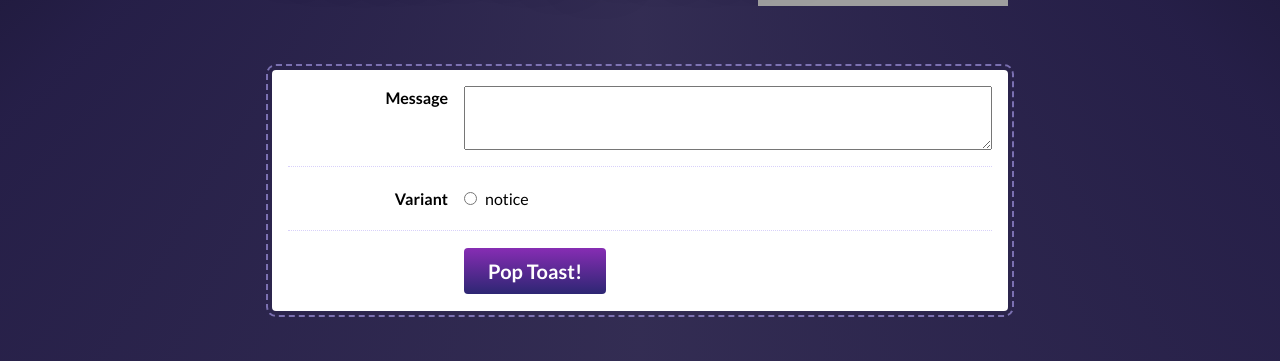
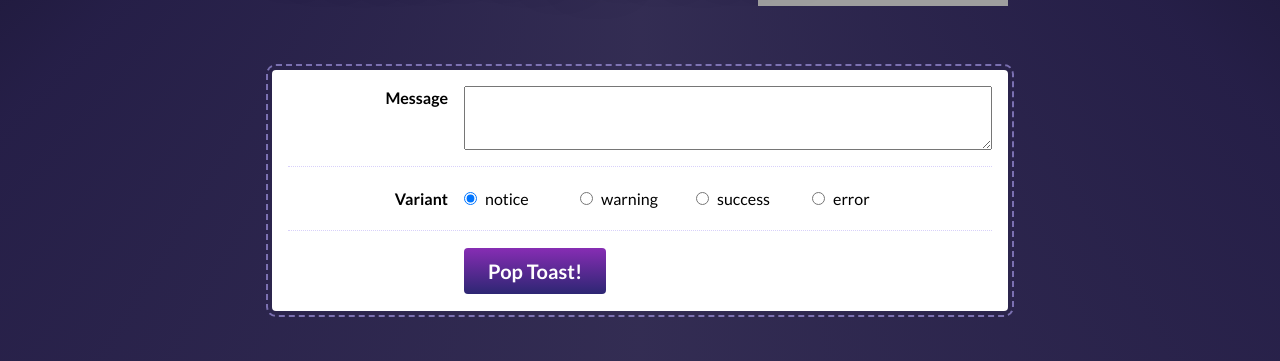
Before and after one commit to bhushangy/josh-react, a React (Vite) app in the folder project-toast/: page / in a window 1280 px wide. Shown: the part 358-719 px from the top of the page. Built offline with nearby package versions, Linux system fonts and the light colour scheme; grey boxes are pictures that could not be loaded.

Commit message:
wired up form inputs

```diff
--- a/project-toast/src/components/ToastPlayground/ToastPlayground.js
+++ b/project-toast/src/components/ToastPlayground/ToastPlayground.js
@@ -1,12 +1,27 @@
-import React from 'react';
+import React from "react";
 
-import Button from '../Button';
+import Button from "../Button";
 
-import styles from './ToastPlayground.module.css';
+import styles from "./ToastPlayground.module.css";
 
-const VARIANT_OPTIONS = ['notice', 'warning', 'success', 'error'];
+const VARIANT_OPTIONS = ["notice", "warning", "success", "error"];
 
 function ToastPlayground() {
+  const [toastMessage, setToastMesasge] = React.useState("");
+  const [toastVariant, setToastVariant] = React.useState("notice");
+
+  const toastMessageChangeHandler = (e) => {
+    setToastMesasge(e.target.value);
+  };
+
+  const toastVariantChangeHandler = (e) => {
+    setToastVariant(e.target.value);
+  };
+
+  const onFormSubmitHandler = (e) => {
+    e.preventDefault();
+  };
+
   return (
     <div className={styles.wrapper}>
       <header>
@@ -14,48 +29,53 @@ function ToastPlayground() {
         <h1>Toast Playground</h1>
       </header>
 
+      <form onSubmit={onFormSubmitHandler}>
         <div className={styles.controlsWrapper}>
           <div className={styles.row}>
             <label
               htmlFor="message"
               className={styles.label}
-            style={{ alignSelf: 'baseline' }}
+              style={{ alignSelf: "baseline" }}
             >
               Message
             </label>
             <div className={styles.inputWrapper}>
-            <textarea id="message" className={styles.messageInput} />
+              <textarea
+                id="message"
+                className={styles.messageInput}
+                value={toastMessage}
+                onChange={toastMessageChangeHandler}
+              />
             </div>
           </div>
 
           <div className={styles.row}>
             <div className={styles.label}>Variant</div>
-          <div
-            className={`${styles.inputWrapper} ${styles.radioWrapper}`}
-          >
-            <label htmlFor="variant-notice">
+            <div className={`${styles.inputWrapper} ${styles.radioWrapper}`}>
+              {VARIANT_OPTIONS.map((option) => (
+                <label htmlFor={option} key={option}>
                   <input
-                id="variant-notice"
+                    id={option}
                     type="radio"
-                name="variant"
-                value="notice"
+                    name="toast-variant"
+                    value={option}
+                    checked={option === toastVariant}
+                    onChange={toastVariantChangeHandler}
                   />
-              notice
+                  {option}
                 </label>
-
-            {/* TODO Other Variant radio buttons here */}
+              ))}
             </div>
           </div>
 
           <div className={styles.row}>
             <div className={styles.label} />
-          <div
-            className={`${styles.inputWrapper} ${styles.radioWrapper}`}
-          >
-            <Button>Pop Toast!</Button>
+            <div className={`${styles.inputWrapper} ${styles.radioWrapper}`}>
+              <Button type="submit">Pop Toast!</Button>
             </div>
           </div>
         </div>
+      </form>
     </div>
   );
 }
```
Lines whose indentation alone changed are shown as unchanged.
